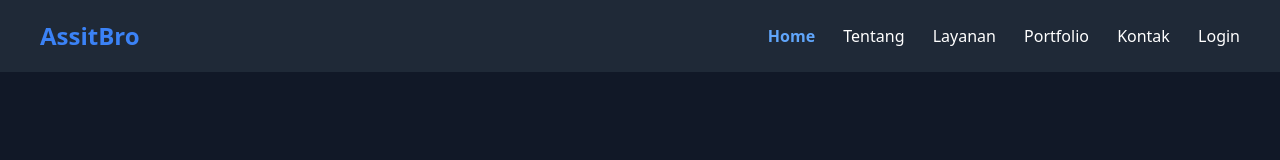
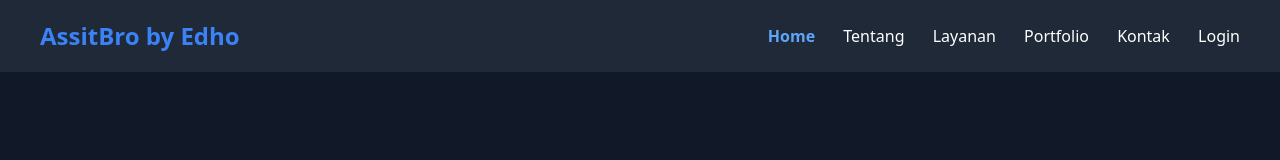
Before and after one commit to EdhoNur/milestone-project, a plain HTML site: page index.html in a window 1280 px wide. Shown: the top 160 px of the page. Drawn offline with nearby package versions, Linux system fonts and the light colour scheme.

Commit message:
Update index.html

```diff
--- a/index.html
+++ b/index.html
@@ -11,7 +11,7 @@
 
   <!-- Navbar -->
   <nav class="bg-gray-800 px-10 py-5 flex justify-between items-center">
-    <h1 class="text-2xl font-bold text-blue-500">AssitBro</h1>
+    <h1 class="text-2xl font-bold text-blue-500">AssitBro by Edho</h1>
 
     <div class="space-x-6">
       <a href="index.html" class="text-blue-400 font-semibold">Home</a>
```
